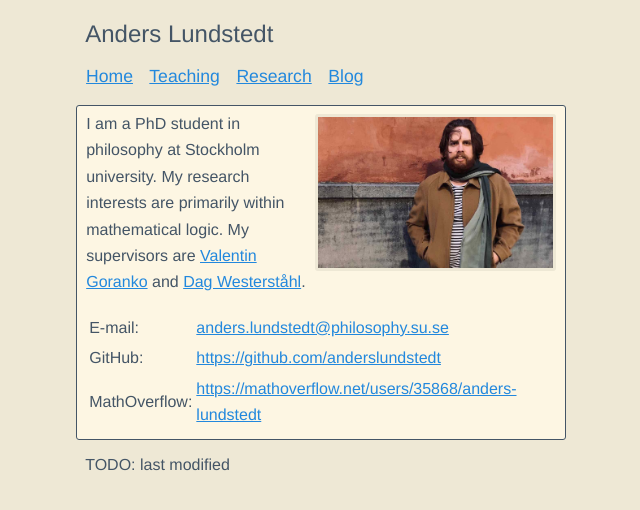
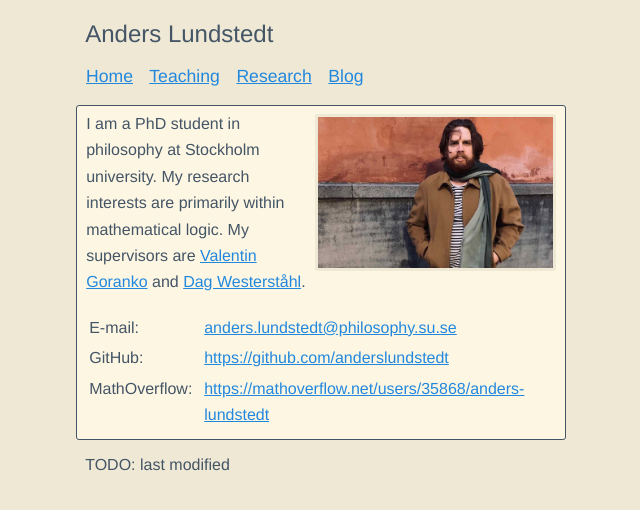
Before and after one commit to anderslundstedt/anderslundstedt.github.io, a Jekyll site: the page built from index.html, in a window 1280 px wide. Shown: the top 510 px of the page, without its empty margins (319-959 px from the left). Built offline with Jekyll 4.4.1, drawn with Linux system fonts in a browser that asks for light colours.

Commit message:
table css

```diff
--- a/css.css
+++ b/css.css
@@ -24,12 +24,19 @@
 a {
   word-wrap: break-word;
 }
+th, td {
+  padding-right: 1ch;
+  vertical-align: top;
+  word-break: break-word;
+}
+th:last-child, td:last-child {
+  padding-right: 0;
+}
+th.unbreakable, td.unbreakable, th.post_date, td.post_date {
+  word-break: normal;
+}
 td.post_date {
   font-variant-numeric: tabular-nums;
-  padding-right: 0.5ch;
-}
-td.post_title {
-  padding-left: 0.5ch;
 }
 h1, h2, h3, h4, h5, h6 {
   margin-bottom: 0;
--- a/index.html
+++ b/index.html
@@ -14,14 +14,14 @@
 
 <table>
   <tr>
-    <td>E-mail:</td>
+    <td class="unbreakable">E-mail:</td>
     <td><a href="mailto:anders.lundstedt@philosophy.su.se">anders.lundstedt@philosophy.su.se</a></td>
   </tr>
-    <td>GitHub:</td>
+    <td class="unbreakable">GitHub:</td>
     <td><a href="https://github.com/anderslundstedt">https://github.com/anderslundstedt</a></td>
   </tr>
   <tr>
-    <td>MathOverflow:</td>
+    <td class="unbreakable">MathOverflow:</td>
     <td><a href="https://mathoverflow.net/users/35868/anders-lundstedt">https://mathoverflow.net/users/35868/anders-lundstedt</a></td>
   </tr>
 </table>
```
